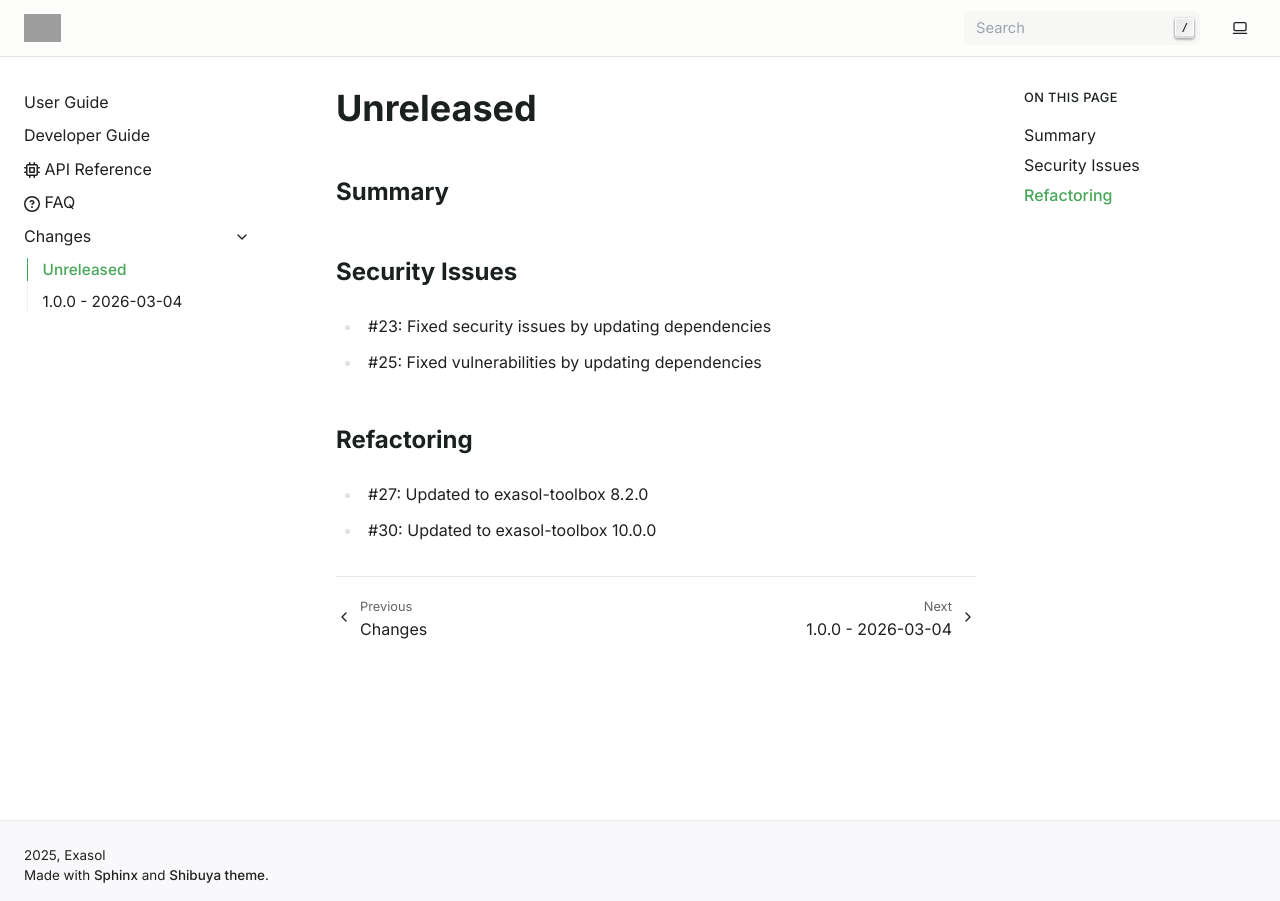
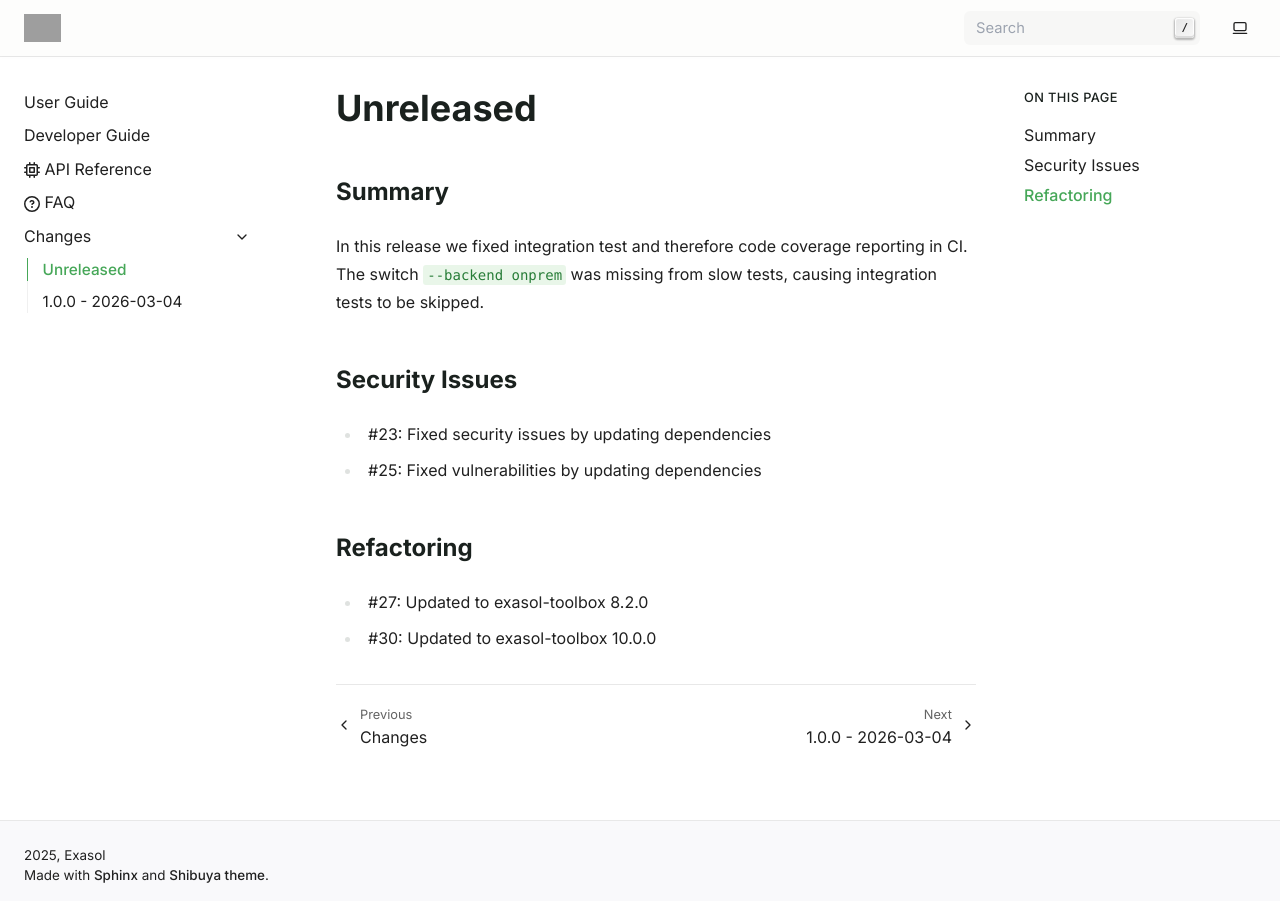
Before and after one commit to exasol/test-db-builder-python, a Sphinx documentation site: the page built from doc/changes/unreleased.md, in a window 1280 px wide. Built offline with Sphinx 7.4.7, drawn with Linux system fonts in a browser that asks for light colours; grey boxes are pictures that could not be loaded.

Commit message:
Updated changelog entry.

```diff
--- a/doc/changes/unreleased.md
+++ b/doc/changes/unreleased.md
@@ -1,6 +1,8 @@
 # Unreleased
 
 ## Summary
+
+In this release we fixed integration test and therefore code coverage reporting in CI. The switch `--backend onprem` was missing from slow tests, causing integration tests to be skipped.
 
 ## Security Issues
 
```
